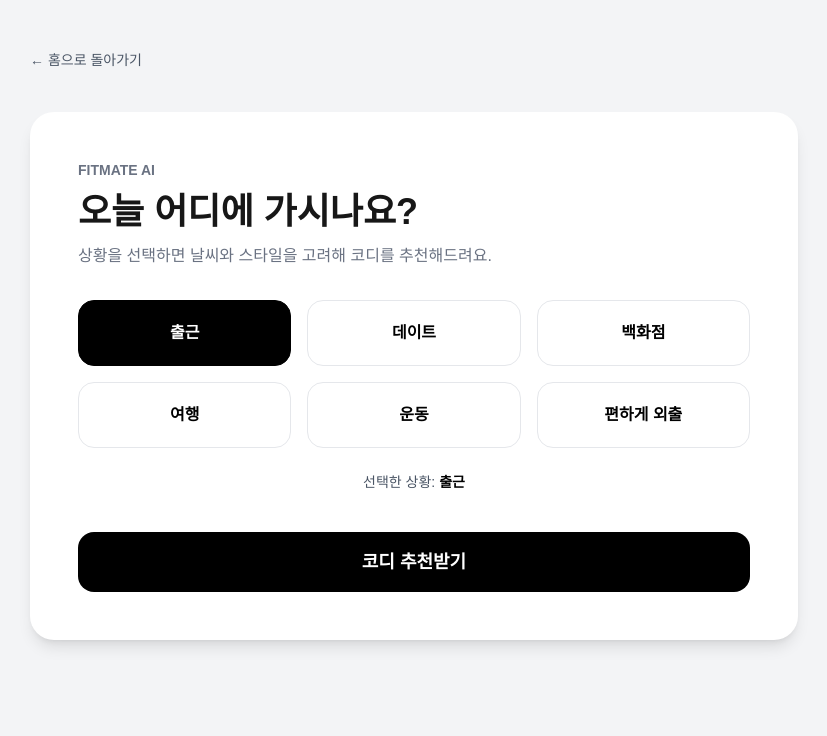
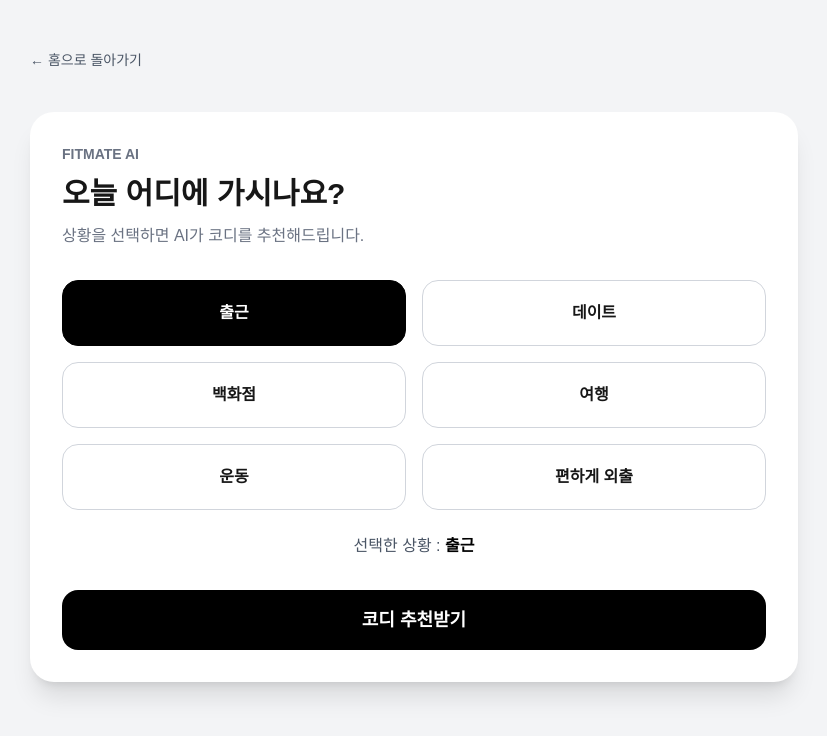
Before and after one commit to ik561166-ux/fitmate-ai, a Next.js app: page /recommend in a window 1280 px wide. Both pictures are taken after a click on the button "출근". Shown: the top 736 px of the page, without its empty margins (226-1053 px from the left). Built offline with nearby package versions, Linux system fonts and the light colour scheme.

Commit message:
Connect recommendation to result page

```diff
--- a/app/recommend/page.tsx
+++ b/app/recommend/page.tsx
@@ -20,64 +20,65 @@ export default function RecommendPage() {
       <section className="mx-auto max-w-3xl">
         <Link
           href="/"
-          className="inline-flex items-center text-sm font-medium text-gray-600 transition hover:text-black"
+          className="inline-flex items-center text-sm font-medium text-gray-600 hover:text-black"
         >
           ← 홈으로 돌아가기
         </Link>
 
-        <div className="mt-10 rounded-3xl bg-white p-8 shadow-lg md:p-12">
-          <p className="text-sm font-semibold text-gray-500">FITMATE AI</p>
+        <div className="mt-10 rounded-3xl bg-white p-8 shadow-xl">
+          <p className="text-sm font-semibold text-gray-500">
+            FITMATE AI
+          </p>
 
-          <h1 className="mt-3 text-3xl font-bold md:text-4xl">
+          <h1 className="mt-3 text-3xl font-bold">
             오늘 어디에 가시나요?
           </h1>
 
           <p className="mt-3 text-gray-500">
-            상황을 선택하면 날씨와 스타일을 고려해 코디를 추천해드려요.
+            상황을 선택하면 AI가 코디를 추천해드립니다.
           </p>
 
-          <div className="mt-8 grid grid-cols-2 gap-4 md:grid-cols-3">
-            {options.map((option) => {
-              const isSelected = selectedOption === option;
-
-              return (
+          <div className="mt-8 grid grid-cols-2 gap-4">
+            {options.map((option) => (
               <button
                 key={option}
-                  type="button"
                 onClick={() => setSelectedOption(option)}
-                  className={`rounded-2xl border px-4 py-5 font-semibold transition hover:-translate-y-1 hover:shadow-md active:scale-95 ${
-                    isSelected
-                      ? "border-black bg-black text-white"
-                      : "border-gray-200 bg-white text-black hover:border-black"
+                className={`rounded-2xl border p-5 font-semibold transition ${
+                  selectedOption === option
+                    ? "bg-black text-white border-black"
+                    : "bg-white border-gray-300 hover:border-black"
                 }`}
               >
                 {option}
               </button>
-              );
-            })}
+            ))}
           </div>
 
           {selectedOption && (
-            <p className="mt-6 text-center text-sm font-medium text-gray-600">
-              선택한 상황:{" "}
-              <span className="font-bold text-black">{selectedOption}</span>
+            <p className="mt-6 text-center text-gray-600">
+              선택한 상황 :
+              <span className="font-bold text-black">
+                {" "}
+                {selectedOption}
+              </span>
             </p>
           )}
 
+          {selectedOption ? (
+            <Link
+              href={`/result?situation=${selectedOption}`}
+              className="mt-8 block rounded-2xl bg-black py-4 text-center text-lg font-bold text-white hover:bg-gray-800"
+            >
+              코디 추천받기
+            </Link>
+          ) : (
             <button
-            type="button"
-            disabled={!selectedOption}
-            onClick={() =>
-              alert(`${selectedOption} 상황에 맞는 코디를 추천할게요!`)
-            }
-            className={`mt-10 w-full rounded-2xl px-6 py-4 text-lg font-semibold transition ${
-              selectedOption
-                ? "bg-black text-white hover:bg-gray-800 active:scale-[0.98]"
-                : "cursor-not-allowed bg-gray-200 text-gray-400"
-            }`}
+              disabled
+              className="mt-8 w-full rounded-2xl bg-gray-300 py-4 text-lg font-bold text-gray-500 cursor-not-allowed"
             >
               코디 추천받기
             </button>
+          )}
         </div>
       </section>
     </main>
```
Lines whose indentation alone changed are shown as unchanged.
